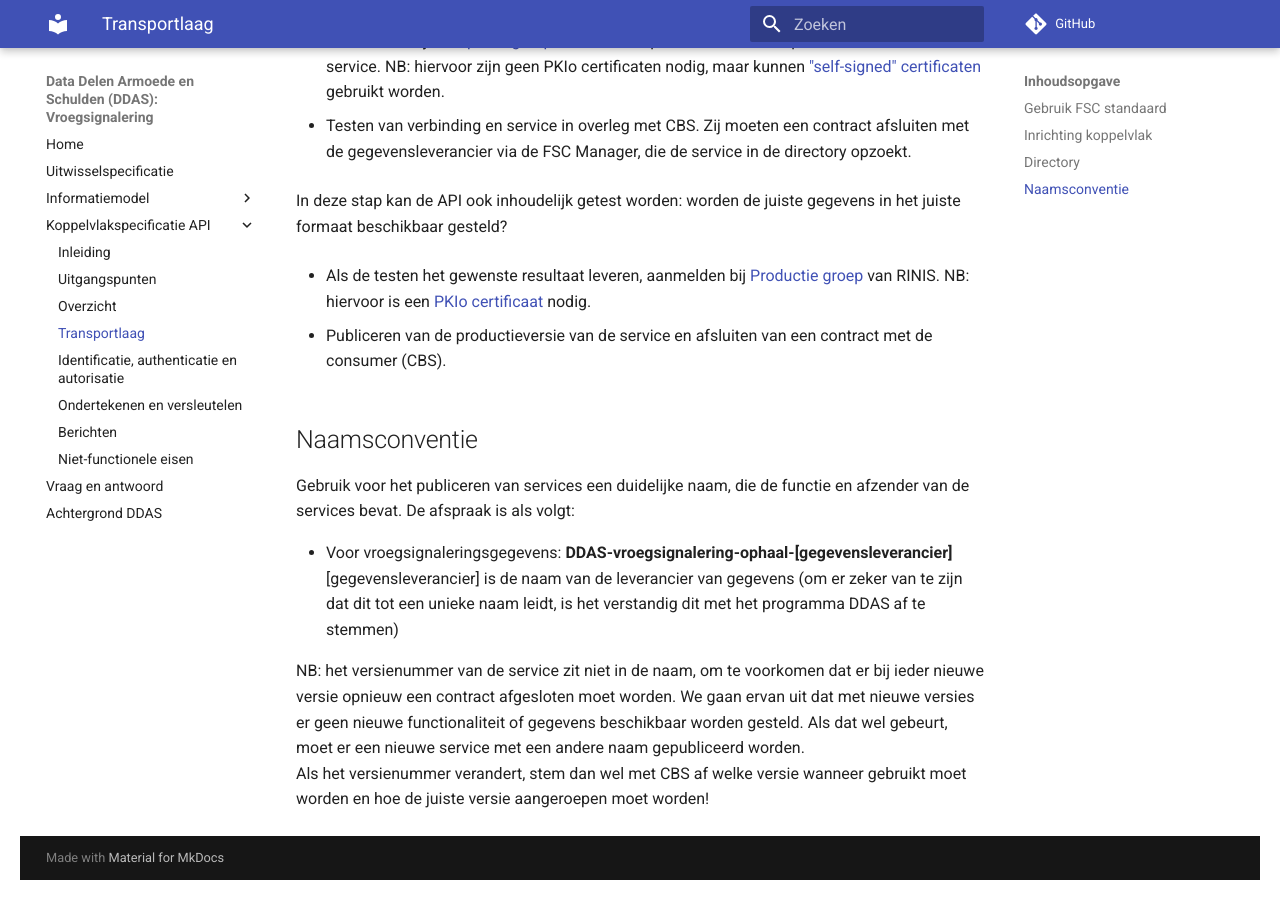
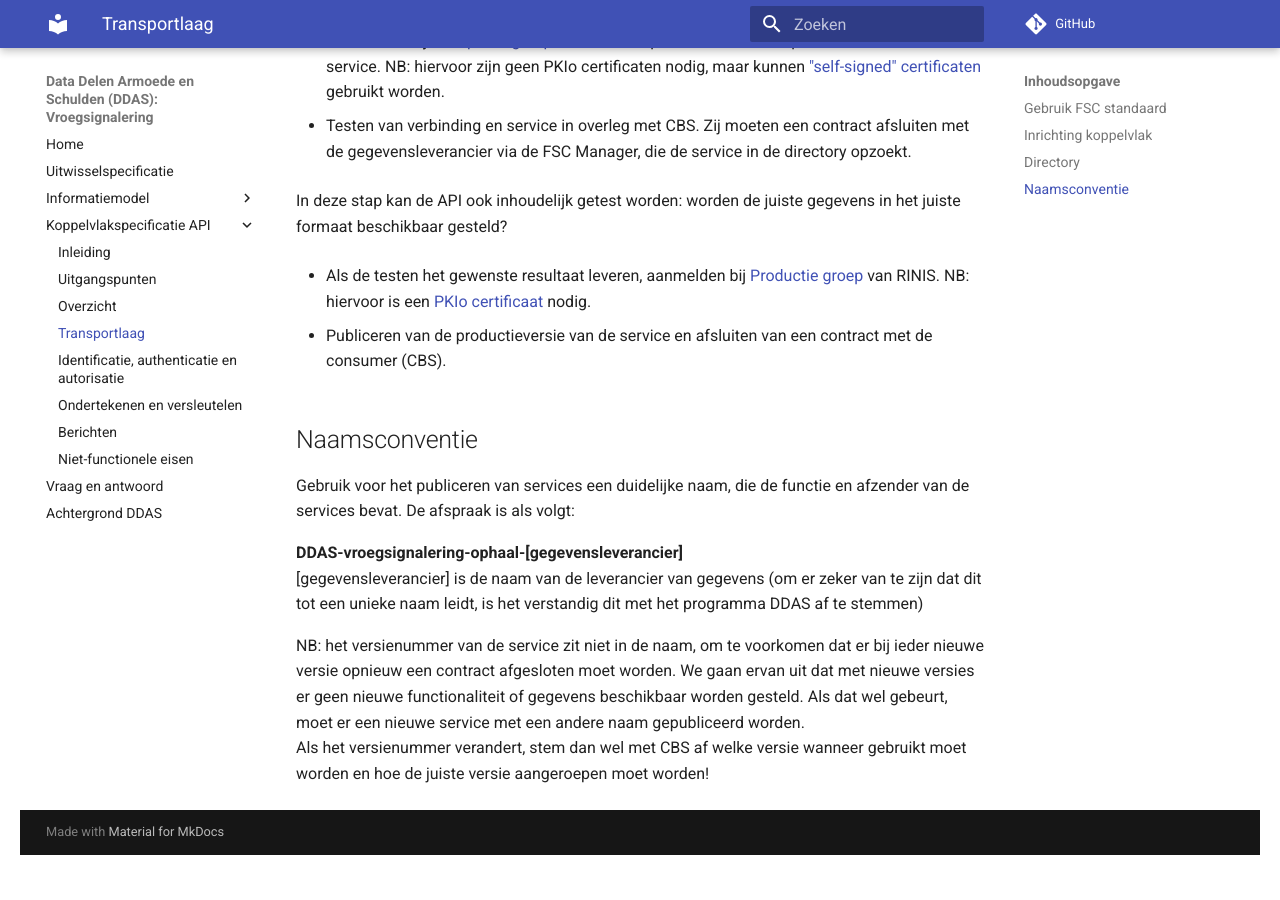
Before and after one commit to VNG-Realisatie/ddas-vroegsignalering, an MkDocs documentation site: the page built from docs/api/transport.md, in a window 1280 px wide and 900 px high, scrolled down 1273 px. Built offline with MkDocs 1.6.1 and Material for MkDocs 9.7.7, drawn with Linux system fonts in a browser that asks for light colours; comment, search, counter and statistics services are not loaded; the version menu is left out; after the commit the page ends 2148 px from its top, so only the background shows below that.

Commit message:
Update transport.md

```diff
--- a/docs/api/transport.md
+++ b/docs/api/transport.md
@@ -49,7 +49,7 @@ Om gebruik te maken van de directory moeten de volgende stappen doorlopen worden
 
 Gebruik voor het publiceren van services een duidelijke naam, die de functie en afzender van de services bevat. De afspraak is als volgt:
 
-- Voor vroegsignaleringsgegevens: **DDAS-vroegsignalering-ophaal-[gegevensleverancier]**
+**DDAS-vroegsignalering-ophaal-[gegevensleverancier]**
   [gegevensleverancier] is de naam van de leverancier van gegevens (om er zeker van te zijn dat dit tot een unieke naam leidt, is het verstandig dit met het programma DDAS af te stemmen)
 
 NB: het versienummer van de service zit niet in de naam, om te voorkomen dat er bij ieder nieuwe versie opnieuw een contract afgesloten moet worden. We gaan ervan uit dat met nieuwe versies er geen nieuwe functionaliteit of gegevens beschikbaar worden gesteld. Als dat wel gebeurt, moet er een nieuwe service met een andere naam gepubliceerd worden.
```
